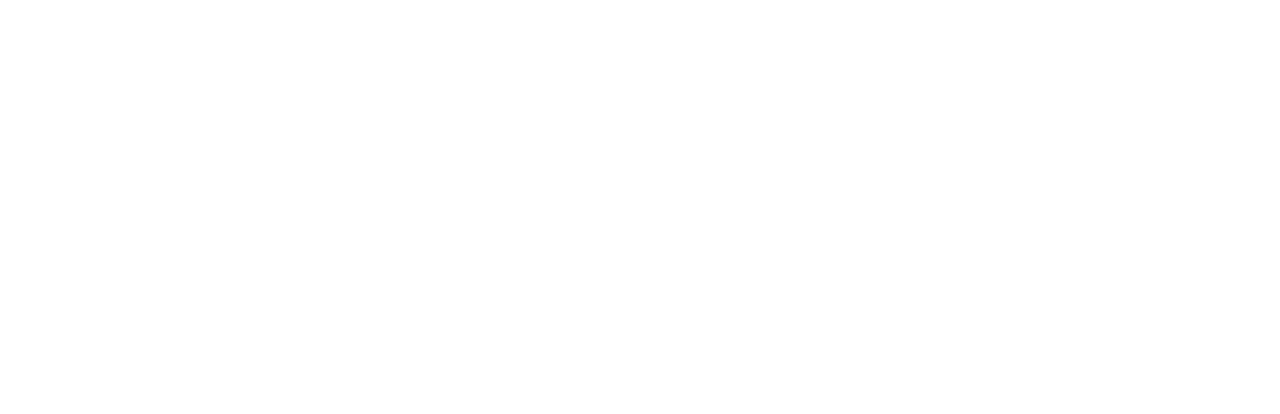
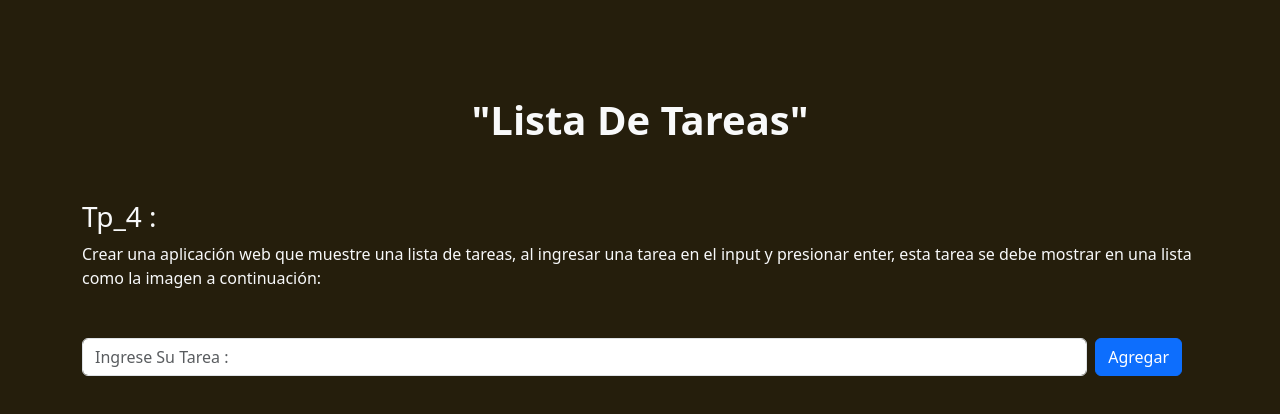
Before and after one commit to MaxiGomez94/TpReact_4_5ListaTarea, a React (Vite) app: page / in a window 1280 px wide. Shown: the top 414 px of the page. Built offline with nearby package versions, Linux system fonts and the light colour scheme.

Commit message:
creamos el componente del formulario para agregar las tareas a una lista

```diff
--- a/src/App.css
+++ b/src/App.css
@@ -0,0 +1,3 @@
+body{
+    background-color: rgba(34, 27, 9, 0.986);
+}
--- a/src/App.jsx
+++ b/src/App.jsx
@@ -1,10 +1,15 @@
 import 'bootstrap/dist/css/bootstrap.css';
 import './App.css'
+import FormularioTarea from './components/FormularioTarea';
 
 const App =()=> {
 
   return (
     <>
+    <main className='container mt-5'>
+      <h1 className="text-light py-5 fw-bold text-center">"Lista De Tareas"</h1>
+      <FormularioTarea></FormularioTarea>
+    </main>
     </>
   )
 }
--- /dev/null
+++ b/src/components/FormularioTarea.jsx
@@ -0,0 +1,25 @@
+import { Button, Form } from "react-bootstrap";
+
+const ListaTarea = () => {
+  return (
+    <section className="text-light">
+      <h3>Tp_4 :</h3>
+      <p>
+        Crear una aplicación web que muestre una lista de tareas, al ingresar
+        una tarea en el input y presionar enter, esta tarea se debe mostrar en
+        una lista como la imagen a continuación:
+      </p>
+      <Form>
+        <Form.Group
+          className="mt-5 mb-5 d-flex me-3"
+          controlId="exampleForm.ControlInput1"
+        >
+          <Form.Control type="email" placeholder="Ingrese Su Tarea :" className="me-2" />
+          <Button size='active' type='submit' >Agregar</Button>
+        </Form.Group>
+      </Form>
+    </section>
+  );
+};
+
+export default ListaTarea;
```
